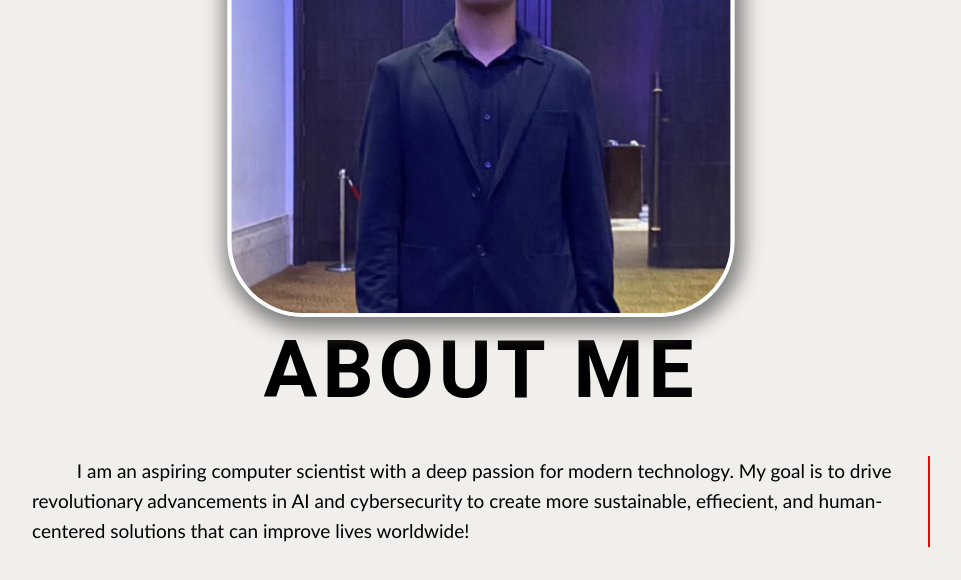
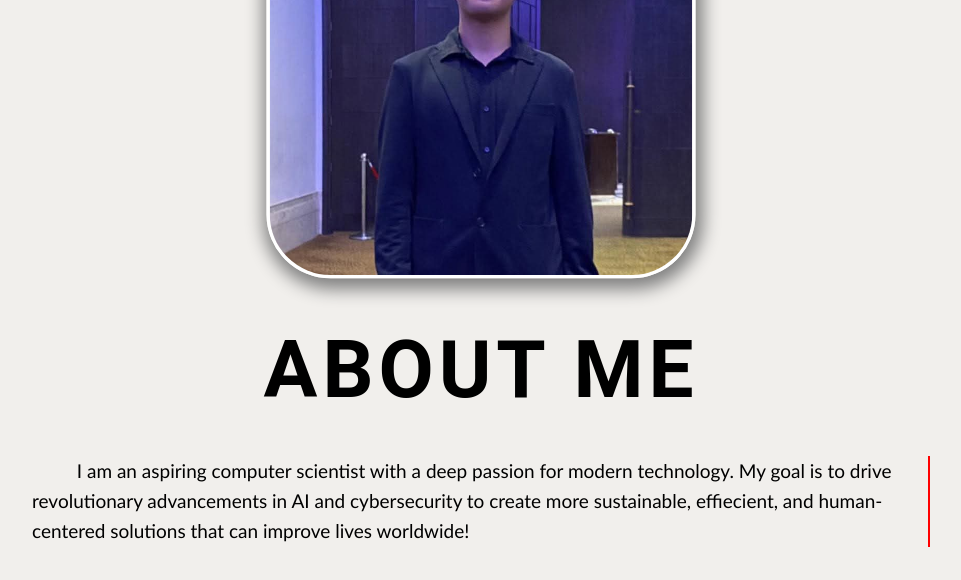
Before and after one commit to papasarvyn-hub/PersonalPortfolio, a plain HTML site: page aboutMeContent.html in a window 1280 px wide. In both pictures the pointer is over the picture 640 px from the left and 65 px from the top of the page. Shown: the whole page, without its empty margins (159-1120 px from the left). Drawn offline with Linux system fonts and the light colour scheme.

Commit message:
Update aboutMeContent.css

```diff
--- a/aboutMeContent.css
+++ b/aboutMeContent.css
@@ -66,7 +66,7 @@ img {
     border-radius: 15%;
 }
 img:hover {
-    scale: 1.3;
+    scale: 1.1;
 }
 @media only screen and (max-width:1181px){
     .aboutMeHeader h1{
@@ -111,7 +111,6 @@ img:hover {
         margin-left: 0;
         width: 30%;
         height: 50%;
-        scale: 1.2;
     }
 }
 @media (max-width:375px) {
@@ -125,4 +124,5 @@ img:hover {
         margin-top: 20%;
         margin-left: 0;
     }
+
 }
```
